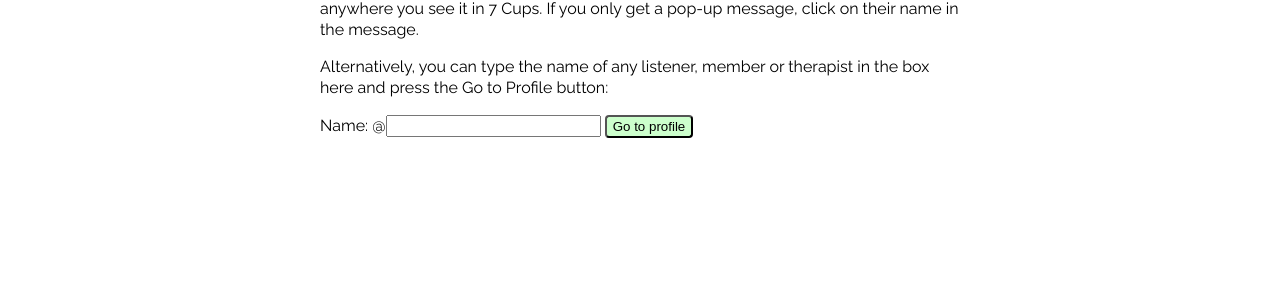
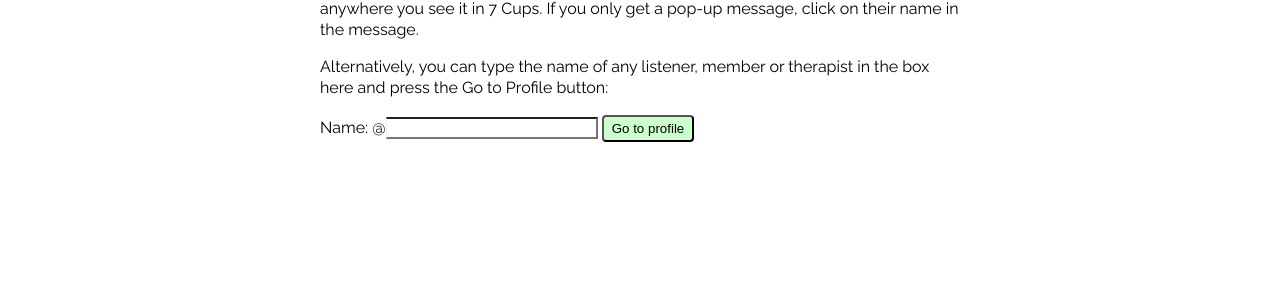
Before and after one commit to RarelyCharlie/rarelycharlie.github.io, a Jekyll site: the page built from howto/save-listener.md, in a window 1280 px wide and 1400 px high. Shown: the part 311-616 px from the top of the window. Built offline with Jekyll 4.4.1, drawn with Linux system fonts in a browser that asks for light colours.

Commit message:
tinker more

```diff
--- a/_includes/profile-form.html
+++ b/_includes/profile-form.html
@@ -1,6 +1,6 @@
 <style>
-  #profile {margin-left: 0;}
-  #gotoprofile {padding: 2px 6px; background: #cfc; border-radius: 4px;}
+  #profile {margin-left: 0; padding-left: 0; border-left: 1px solid #eee;}
+  #gotoprofile {padding: 4px 8px; background: #cfc; border-radius: 4px;}
 </style>
 <script>
 gotoprofile = function (btn) {
```
